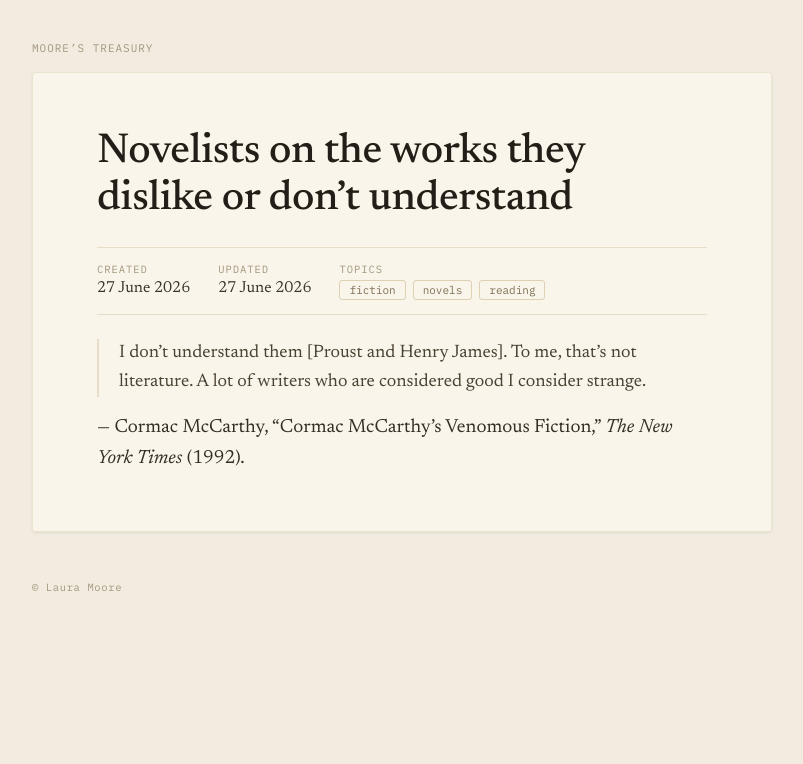
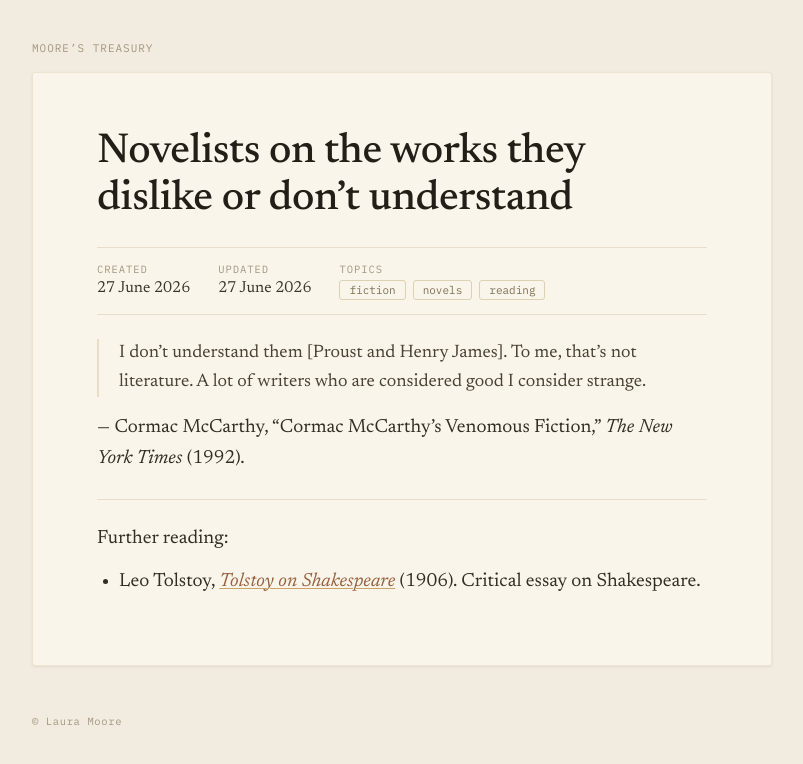
Before and after one commit to lauramoorewrites-del/treasury, a Jekyll site: the page built from _pages/novelists-on-works-they-dislike.md, in a window 1280 px wide. Shown: the top 764 px of the page, without its empty margins (238-1041 px from the left). Built offline with Jekyll 4.4.1, drawn with Linux system fonts in a browser that asks for light colours.

Commit message:
Add further reading to novelists-dislike entry: Tolstoy on Shakespeare
Co-Authored-By: Claude Opus 4.6 (1M context) <noreply@anthropic.com>

```diff
--- a/_pages/novelists-on-works-they-dislike.md
+++ b/_pages/novelists-on-works-they-dislike.md
@@ -9,3 +9,9 @@ topics: [fiction, novels, reading]
 > I don't understand them [Proust and Henry James]. To me, that's not literature. A lot of writers who are considered good I consider strange.
 
 — Cormac McCarthy, "Cormac McCarthy's Venomous Fiction," *The New York Times* (1992).
+
+---
+
+Further reading:
+
+- Leo Tolstoy, [*Tolstoy on Shakespeare*](https://storage.lib.uchicago.edu/pres/2006/0213/pres2006-0213.pdf) (1906). Critical essay on Shakespeare.
```
